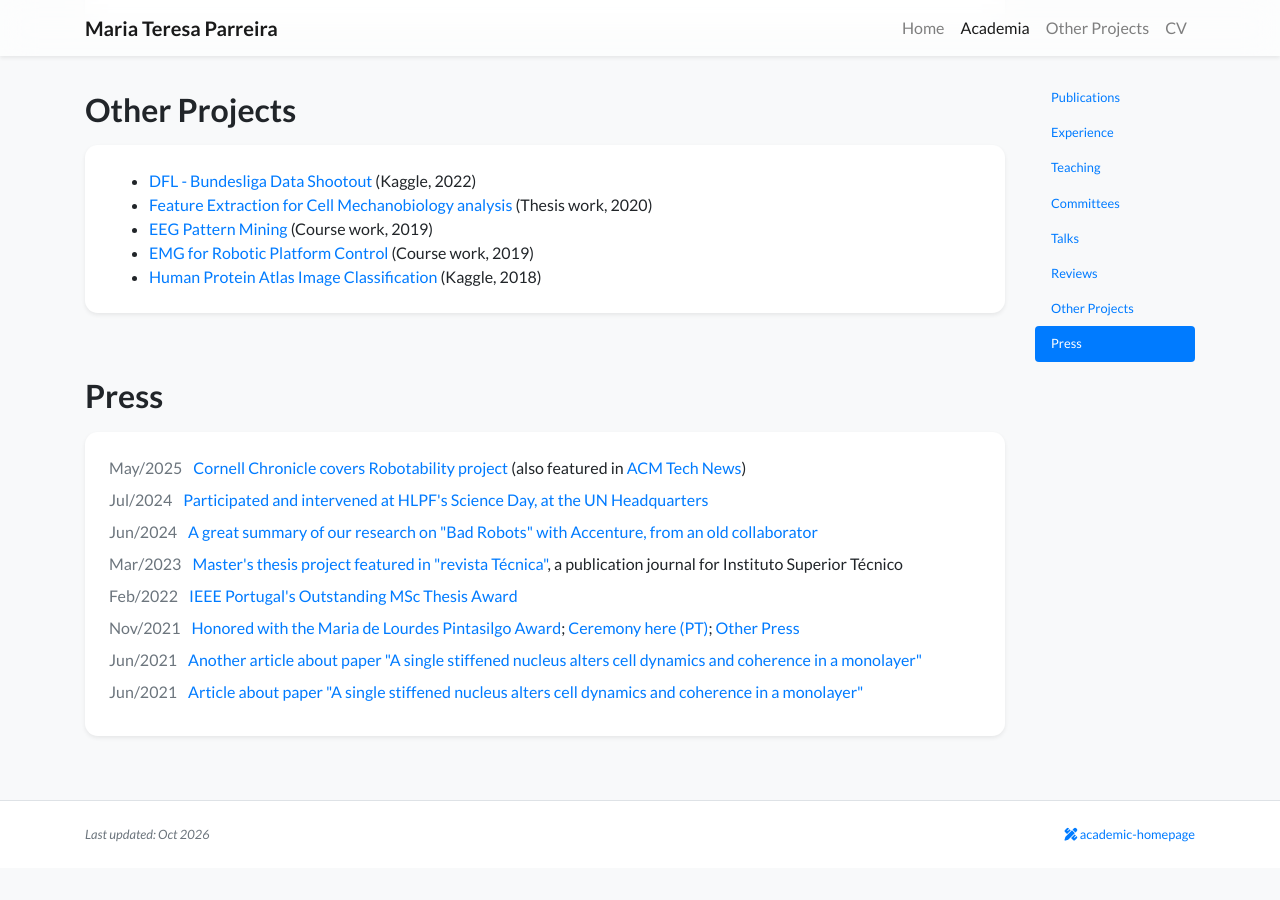
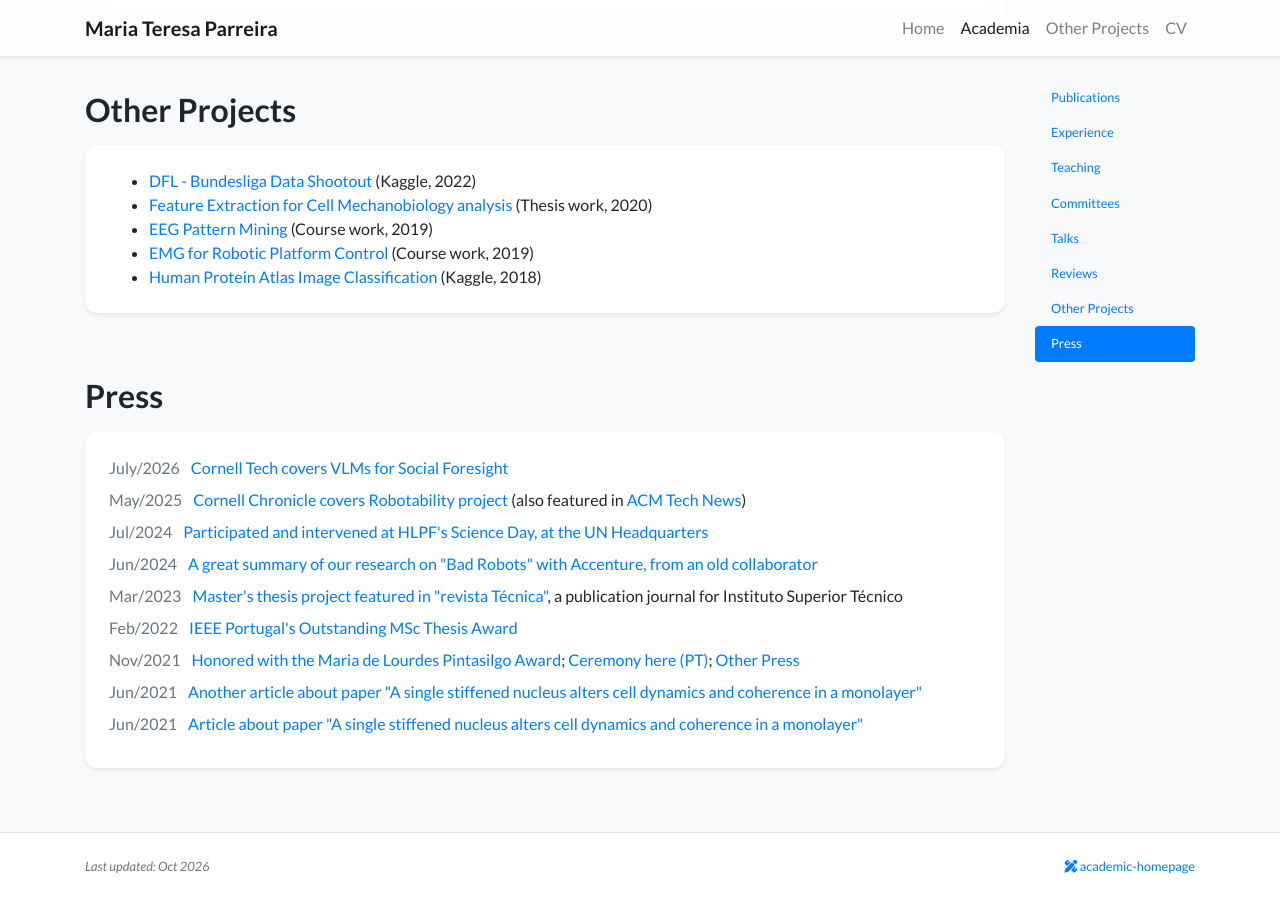
Before and after one commit to mteresaparreira/academic, a Jekyll site: the page built from academia.html, in a window 1280 px wide and 900 px high, scrolled down 7281 px. Built offline with Jekyll 4.4.1, drawn with Linux system fonts in a browser that asks for light colours; nearby versions of some CDN libraries; a style sheet for code colours, icons or effects is not loaded; before the commit the page ends 8149 px from its top, so only the background shows below that.

Commit message:
Add press entry for Cornell Tech coverage

```diff
--- a/_data/academia.yml
+++ b/_data/academia.yml
@@ -76,6 +76,9 @@ code_projects:
   note: Kaggle, 2018
 
 press:
+- date: July/2026
+  text: >-
+    <a href="https://tech.cornell.edu/news/can-robots-read-the-room/" target="_blank">Cornell Tech covers VLMs for Social Foresight</a>
 - date: May/2025
   text: >-
     <a href="https://news.cornell.edu/stories/2025/04/robotability-score-ranks-nyc-streets-future-robot-deployment" target="_blank">Cornell Chronicle covers Robotability project</a>
```
